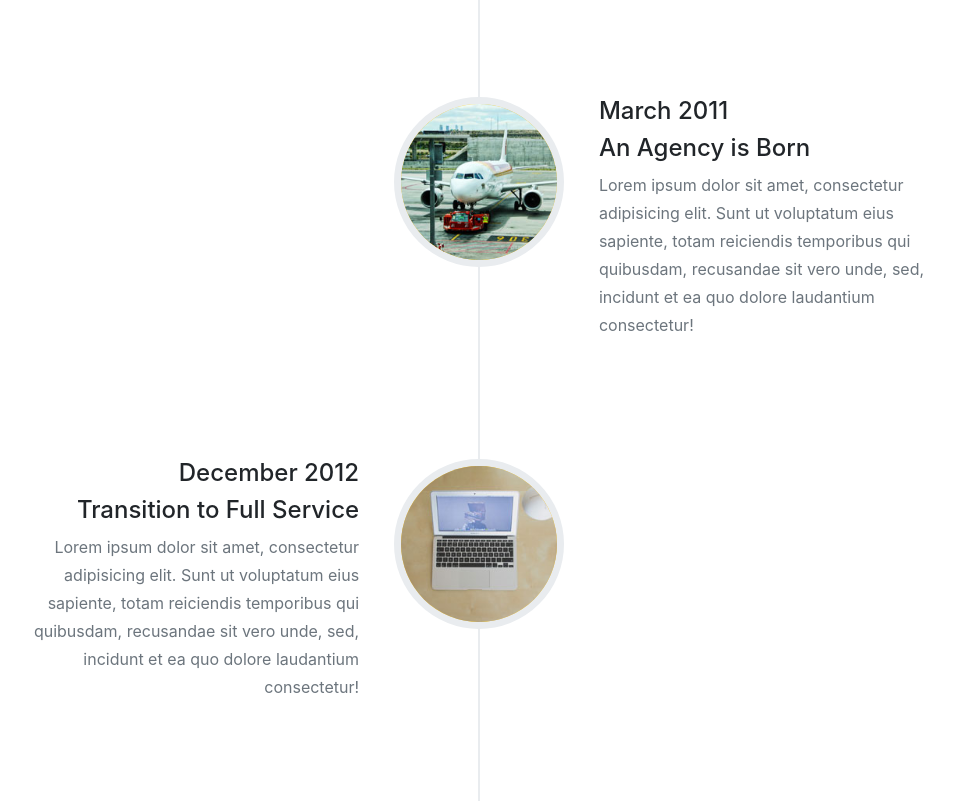
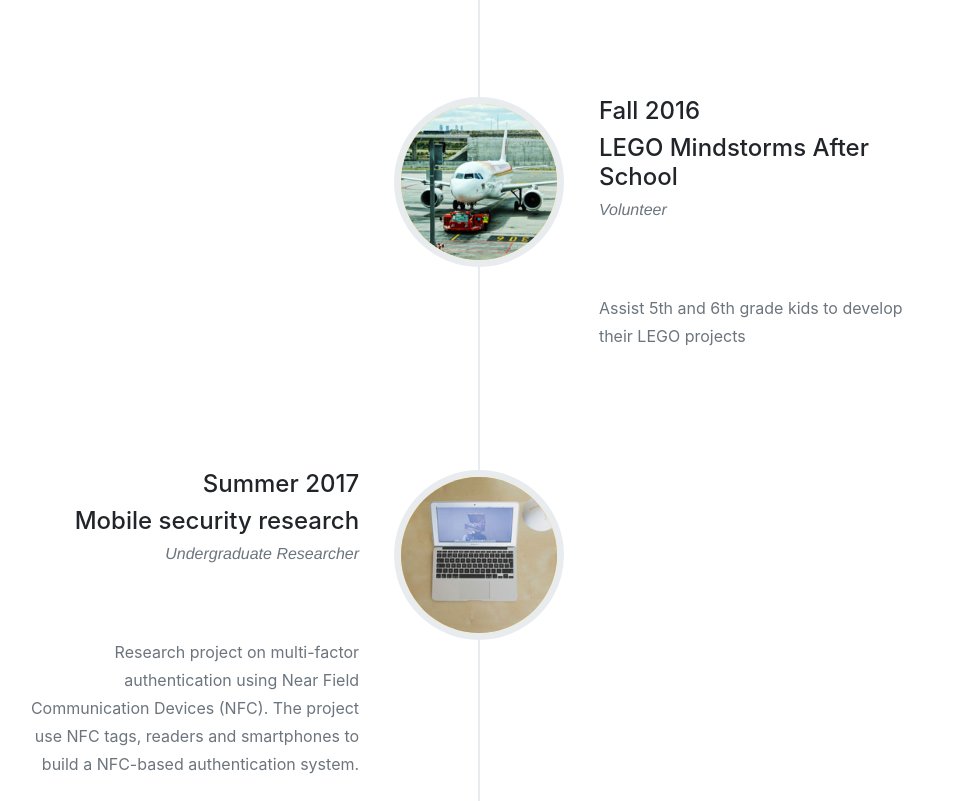
Before and after one commit to mariahito/website, a website with bundled scripts: page index.html in a window 1280 px wide. Shown: the part 3488-4289 px from the top of the page, without its empty margins (161-1115 px from the left). Built offline with nearby package versions, Linux system fonts and the light colour scheme; a web font is replaced by a local one.

Commit message:
modified

```diff
--- a/index.html
+++ b/index.html
@@ -238,11 +238,12 @@
                 </div>
                 <div class="timeline-panel">
                   <div class="timeline-heading">
-                    <h4>March 2011</h4>
-                    <h4 class="subheading">An Agency is Born</h4>
+                    <h4>Fall 2016</h4>
+                    <h4 class="subheading">LEGO Mindstorms After School</h4>
+					<h3 class="section-subheading text-muted">Volunteer</h3>
                   </div>
                   <div class="timeline-body">
-                    <p class="text-muted">Lorem ipsum dolor sit amet, consectetur adipisicing elit. Sunt ut voluptatum eius sapiente, totam reiciendis temporibus qui quibusdam, recusandae sit vero unde, sed, incidunt et ea quo dolore laudantium consectetur!</p>
+                    <p class="text-muted">Assist 5th and 6th grade kids to develop their LEGO projects </p>
                   </div>
                 </div>
               </li>
@@ -252,11 +253,12 @@
                 </div>
                 <div class="timeline-panel">
                   <div class="timeline-heading">
-                    <h4>December 2012</h4>
-                    <h4 class="subheading">Transition to Full Service</h4>
+                    <h4>Summer 2017</h4>
+                    <h4 class="subheading">Mobile security research</h4>
+					<h3 class="section-subheading text-muted">Undergraduate Researcher</h3>
                   </div>
                   <div class="timeline-body">
-                    <p class="text-muted">Lorem ipsum dolor sit amet, consectetur adipisicing elit. Sunt ut voluptatum eius sapiente, totam reiciendis temporibus qui quibusdam, recusandae sit vero unde, sed, incidunt et ea quo dolore laudantium consectetur!</p>
+                    <p class="text-muted">Research project on multi-factor authentication using Near Field Communication Devices (NFC). The project use NFC tags, readers and smartphones to build a NFC-based authentication system.</p>
                   </div>
                 </div>
               </li>
```
